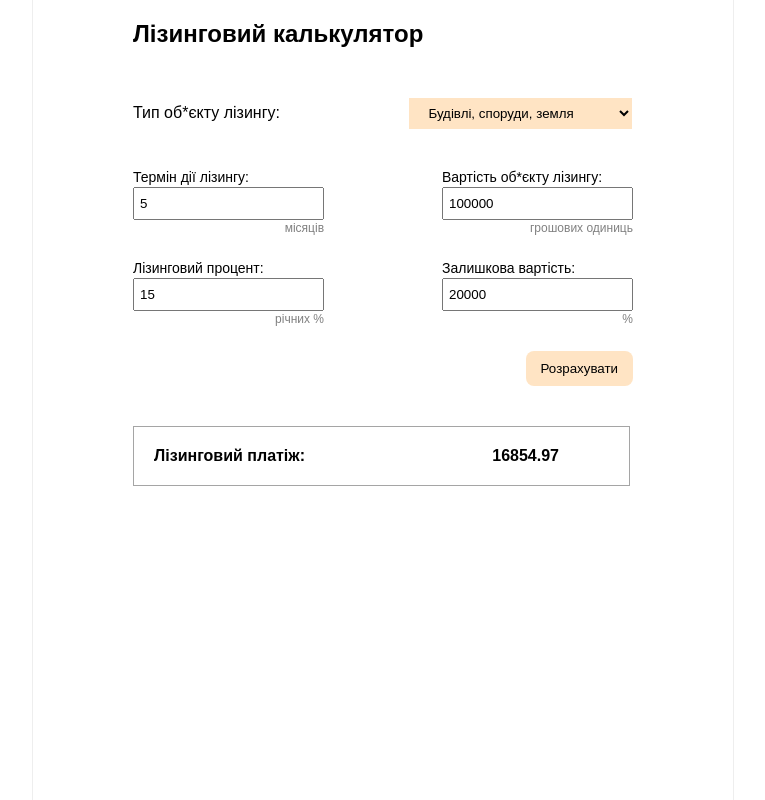
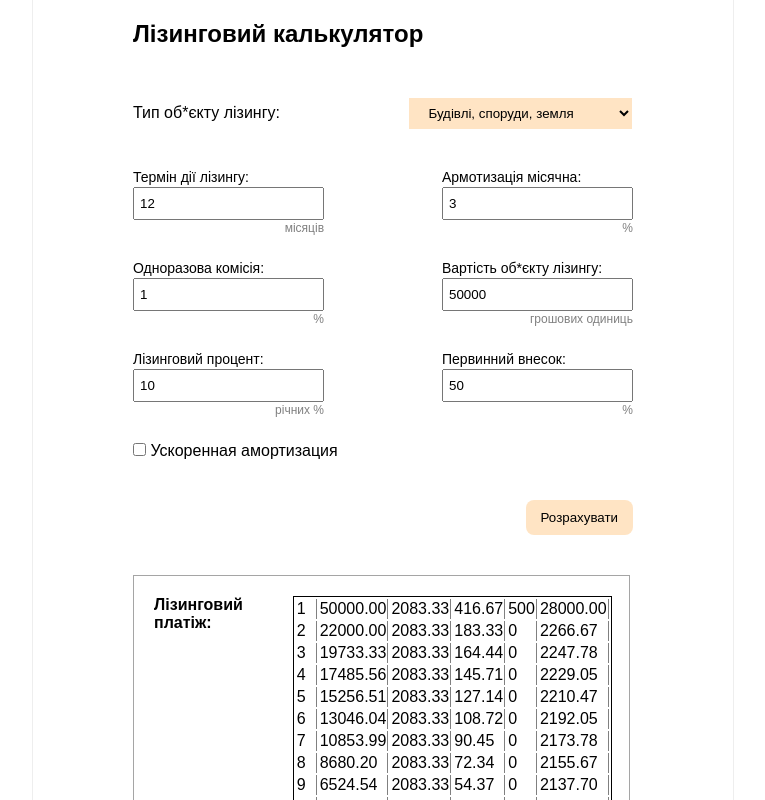
Before and after one commit to TereschenkoVlad/Leasing-Calculator, a website: page index.html in a window 1280 px wide. Both pictures are taken after a click on the button "Розрахувати". Shown: the whole page, without its empty margins (257-1022 px from the left). Drawn offline with nearby package versions, Linux system fonts and the light colour scheme.

Commit message:
add speadsheet with a result for the every month

```diff
--- a/index.html
+++ b/index.html
@@ -28,25 +28,36 @@
                 <div class="inputs-container">
                     <label for="term-leasing">
                         Термін дії лізингу:
-                        <input type="number" value="5" placeholder="5" id="term-leasing" required>
+                        <input type="number" value="12" placeholder="12" id="term-leasing" required>
                         <span>місяців</span>
                     </label>
 
                     <label for="how-much-cost">
+                        Армотизація місячна:
+                        <input type="number" value="3" placeholder="3" id="arm-month" required>
+                        <span>%</span>
+                    </label>
+                    <label for="term-leasing">
+                        Одноразова комісія:
+                        <input type="number" value="1" placeholder="1" id="once-tax" required>
+                        <span>%</span>
+                    </label>
+
+                    <label for="how-much-cost">
                         Вартість об*єкту лізингу:
-                        <input type="number" value="100000" placeholder="100000" id="how-much-cost" required>
+                        <input type="number" value="50000" placeholder="50000" id="how-much-cost" required>
                         <span>грошових одиниць</span>
                     </label>
 
                     <label for="leasing-procent">
                         Лізинговий процент:
-                        <input type="number" value="15" placeholder="15" id="leasing-procent" required>
+                        <input type="number" value="10" placeholder="10" id="leasing-procent" required>
                         <span>річних %</span>
                     </label>
 
-                    <label for="last-price">
-                        Залишкова вартість:
-                        <input type="number" value="20000" placeholder="20000" id="last-price" required>
+                    <label for="first-price">
+                        Первинний внесок:
+                        <input type="number" value="50" placeholder="50" id="first-price" required>
                         <span>%</span>
                     </label>
 
@@ -57,11 +68,11 @@
                     <!--</label>-->
                 </div>
 
-                <!--<div class="extra-option">-->
-                    <!--<label for="fast-amortization">-->
-                        <!--<input type="checkbox" id="fast-amortization">-->
-                        <!--Ускоренная амортизация-->
-                    <!--</label>-->
+                <div class="extra-option">
+                    <label for="fast-amortization">
+                        <input type="checkbox" id="fast-amortization">
+                        Ускоренная амортизация
+                    </label>
 
                     <!--<label>-->
                         <!--<input type="radio" id="super-schema" required>-->
@@ -70,7 +81,7 @@
                         <!--<input type="radio" id="default-schema">-->
                         <!--Стандартная схема начисления процентов-->
                     <!--</label>-->
-                <!--</div>-->
+                </div>
                 <div class="last-submit-line">
                     <button>Розрахувати</button>
                 </div>
@@ -89,7 +100,10 @@
         integrity="sha256-2Kok7MbOyxpgUVvAk/HJ2jigOSYS2auK4Pfzbm7uH60="
         crossorigin="anonymous">
 </script>
-<script src="js/main.js"></script>
-<script src="js/app.js"></script>
+<script src="https://cdnjs.cloudflare.com/ajax/libs/axios/0.18.0/axios.min.js"></script>
+
+<!--<script src="js/main.js"></script>-->
+<script src="source-js/main.js"></script>
+<!--<script src="js/app.js"></script>-->
 </body>
 </html>
--- a/sass/pages/_home.scss
+++ b/sass/pages/_home.scss
@@ -122,6 +122,23 @@ select {
 
 .active {
   opacity: 1;
-  bottom: -100px;
+  bottom: -350px;
   transition: all 1.5s;
 }
+
+table {
+  border: 1px solid black;
+}
+
+tr {
+  border-bottom: 1px solid grey;
+}
+
+td {
+  width: 100px;
+  border-right: 1px solid grey;
+}
+
+td {
+
+}
--- a/source-js/main.js
+++ b/source-js/main.js
@@ -5,25 +5,77 @@ button.addEventListener('click', function () {
     var startPrice = document.getElementById('how-much-cost').value;
     var termLeasing = document.getElementById('term-leasing').value;
     var tax = document.getElementById('leasing-procent').value;
-    var extraPrice = document.getElementById('last-price').value;
-    var showResult = document.querySelector('.result')
+    var firstPrice = document.getElementById('first-price').value;
+    // var showResult = document.querySelector('.result')
+    var armMonth = document.querySelector('#arm-month')
+    var onceTax = document.querySelector('#once-tax').value
+    console.log(onceTax);
     var result = 0;
-    function leasingCalculate(prise, lastPrice, term, tax) {
-        result = (prise - lastPrice * (1/(Math.pow(1 + tax, term)))) * (tax/(1 -(Math.pow(1 + tax, -term))));
-        return parseFloat(result.toFixed(2));
+
+    function leasingCalculate(startPrise, termLeasing, tax, firstPrice, armMonth, onceTax) {
+
+        var taxMounthC = tax / 12;
+        var oneTax = (startPrise / 100 * onceTax);
+        var firstPay = startPrise / 100 * firstPrice;
+        var payMonth = (startPrise - firstPay) / termLeasing
+        var needToPay = startPrise
+        let table = document.createElement('TABLE')
+        for (let i=0; i<termLeasing; i++) {
+            function payment (startPrise, firstPay, oneTax, taxMounthC, payMonth) {
+                var paymentMonth = 0;
+                if (i === 0) {
+                    paymentMonth = firstPay + oneTax + (needToPay / 100 * taxMounthC) + payMonth
+                    needToPay = startPrise - paymentMonth;
+                    return paymentMonth;
+                } else  {
+                    paymentMonth = payMonth + (needToPay / 100 * taxMounthC)
+                    needToPay -= paymentMonth
+                    return paymentMonth
+                }
+            }
+            // console.log(payment(startPrise, firstPay, oneTax, taxMounthC, payMonth).toFixed(2));
+
+            if (i) {
+                oneTax = 0
+            }
+
+            let monthToPay = {
+                numberOfMonth: i + 1,
+                laseObj: (+needToPay).toFixed(2),
+                paymentMonth: (+payMonth).toFixed(2),
+                taxClient: (+needToPay / 100 * taxMounthC).toFixed(2),
+                taxOne: oneTax,
+                finalMonthPay: payment(startPrise, firstPay, oneTax, taxMounthC, payMonth).toFixed(2)
+            }
+
+            let tr = document.createElement('TR')
+            table.appendChild(tr)
+            for (j=0; j<6; j++) {
+                let td = document.createElement('TD')
+                td.innerHTML = monthToPay[Object.keys(monthToPay)[j]]
+                tr.appendChild(td)
+            }
+
+            console.log(monthToPay);
+        }
+
+        resultBlock.appendChild(table)
     }
-    showResult.innerText = leasingCalculate(+startPrice, +extraPrice , +termLeasing, +tax / 12 / 100);
+
+    leasingCalculate(startPrice, termLeasing, tax, firstPrice, armMonth, onceTax)
     resultBlock.classList.add('active')
 
-});
+
+})
+
 
 form.addEventListener('submit', function (event) {
     event.preventDefault()
-})
+});
 
-var inputsContainer = document.querySelector('.inputs-container')
+var inputsContainer = document.querySelector('.inputs-container');
 
 inputsContainer.addEventListener('click', function () {
-    resultBlock.classList.remove('active')
+    resultBlock.classList.remove('active');
     console.log(2222)
-})
+});
```
Also changed, not shown: css/main.css, js/main.js.
